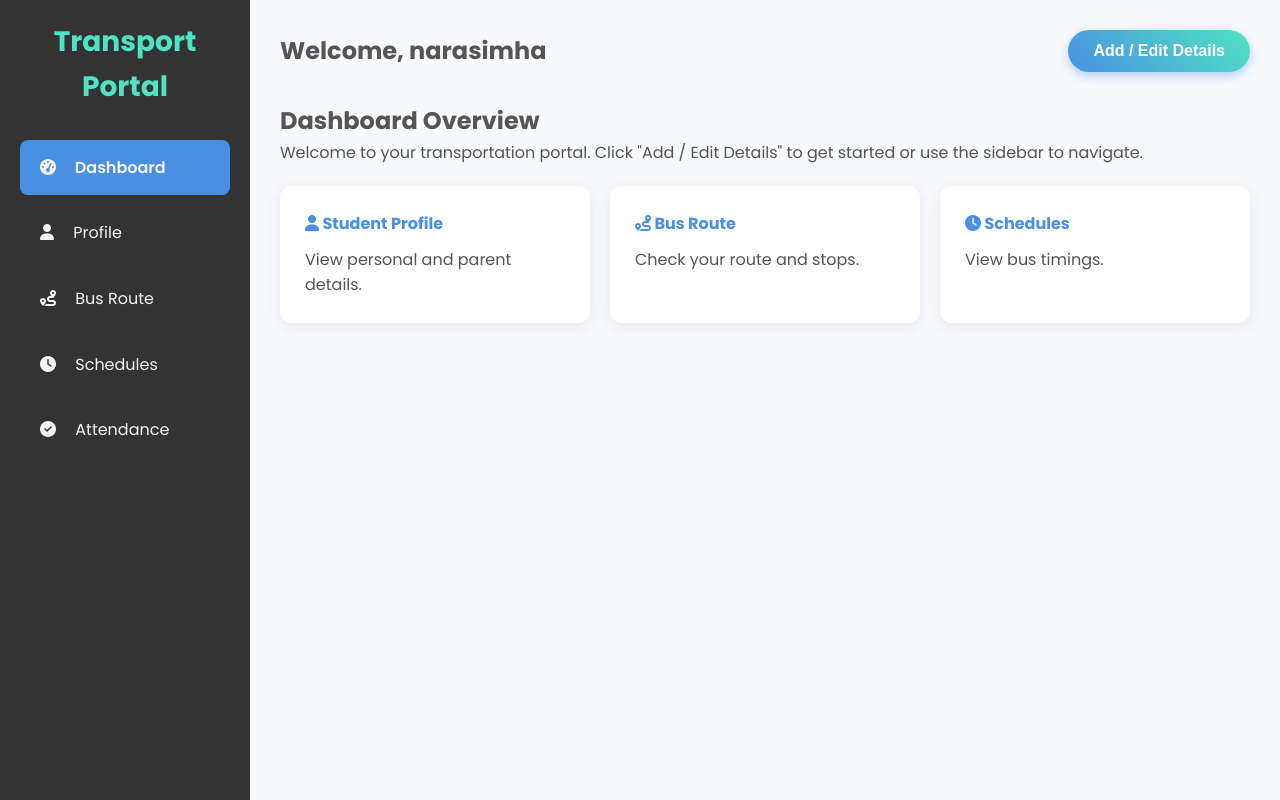
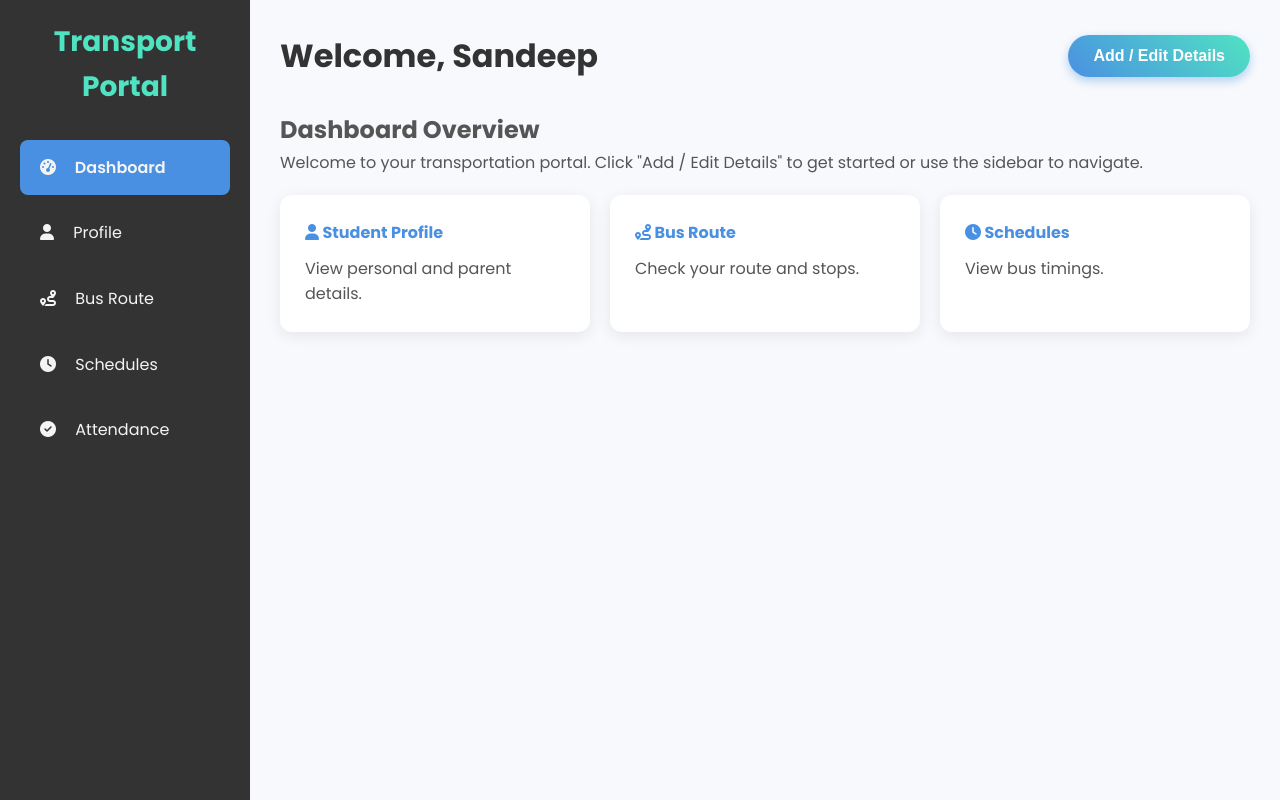
Before and after one commit to Sandeep5476/transport-system, a plain HTML site: page index.html in a window 1280 px wide. Drawn offline with Linux system fonts and the light colour scheme.

Commit message:
Update index.html

```diff
--- a/index.html
+++ b/index.html
@@ -27,7 +27,7 @@
 
         <main class="main-content">
             <header class="main-header">
-                <h2>Welcome, narasimha</h2>
+                <h1>Welcome, Sandeep</h1>
                 <button id="addDetailsBtn" class="cta-button">Add / Edit Details</button>
             </header>
 
```
